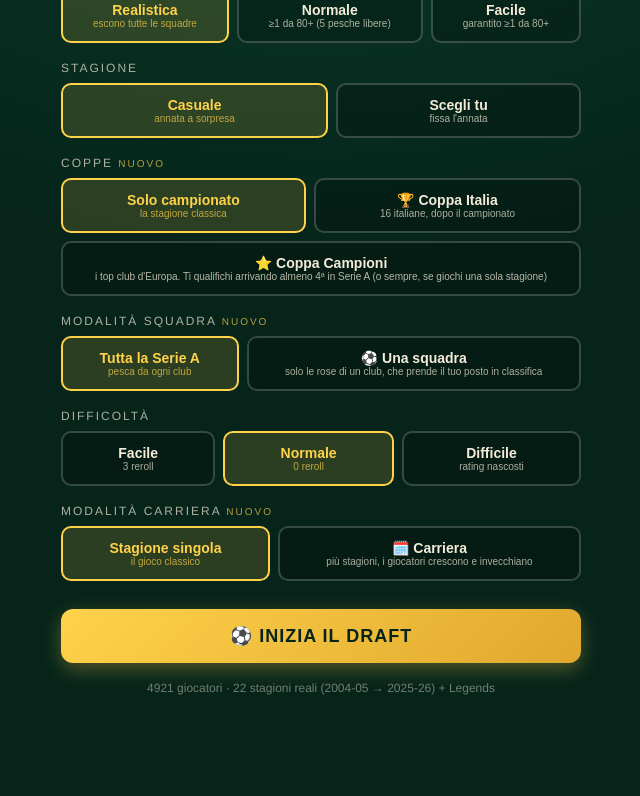
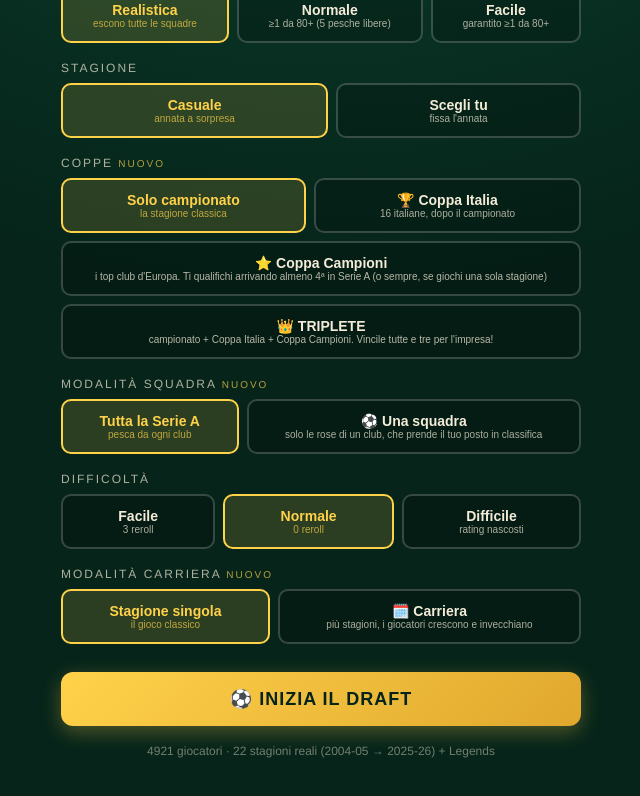
Before and after one commit to Zappo02/38a0-serieA, a React (Vite) app: page / in a window 1280 px wide. Shown: the part 689-1485 px from the top of the page, without its empty margins (319-959 px from the left). Before the commit the page ends 1446 px from the top, so only its background shows below. Built offline with nearby package versions, Linux system fonts and the light colour scheme; the HTML template or start-up script is replaced by a standard one.

Commit message:
Update App.jsx

```diff
--- a/src/App.jsx
+++ b/src/App.jsx
@@ -1146,6 +1146,15 @@
             </span>
           </button>
         </div>
+        <div style={{marginTop:8}}>
+          <button onClick={()=>setCupMode("triplete")} style={{...chip(cupMode==="triplete"), width:"100%",
+            ...(cupMode==="triplete" ? {boxShadow:`0 0 0 2px ${S.gold} inset`} : {})}}>
+            👑 TRIPLETE
+            <span style={{display:"block", fontSize:10, opacity:.75, fontWeight:400}}>
+              campionato + Coppa Italia + Coppa Campioni. Vincile tutte e tre per l'impresa!
+            </span>
+          </button>
+        </div>
 
         <Label>Modalità Squadra <span style={{color:S.gold, fontSize:10}}>NUOVO</span></Label>
         <div style={chipRow}>
@@ -1850,10 +1859,10 @@
         {showStandings && <StandingsTable season={season} />}
 
         <div style={{display:"flex", gap:10, justifyContent:"center", marginTop:16, flexWrap:"wrap"}}>
-          {cupMode === "italia" && (
-            <button onClick={()=>onGoCup({ strength: sim.strength, playedSeason: season.season, type: "italia" })}
+          {(cupMode === "italia" || cupMode === "triplete") && (
+            <button onClick={()=>onGoCup({ strength: sim.strength, playedSeason: season.season, realPos: season.realPos, type: cupMode === "triplete" ? "triplete-italia" : "italia" })}
               style={{...bigBtnSm, background:S.gold, color:S.ink, fontWeight:900, width:"100%"}}>
-              🏆 VAI ALLA COPPA ITALIA
+              {cupMode === "triplete" ? "👑 INIZIA IL TRIPLETE — COPPA ITALIA" : "🏆 VAI ALLA COPPA ITALIA"}
             </button>
           )}
           {cupMode === "champions" && (() => {
@@ -2544,10 +2553,21 @@
 }
 
 // ================== COPPA ITALIA: tabellone visivo (bracket) ==================
-function CupBracket({ cup, onBack, onRestart }) {
+function CupBracket({ cup, onBack, onRestart, tripleteState = null, onNextTriplete = null }) {
   if (!cup) return null;
   const { season, rounds, champion, reached } = cup;
   const meWon = champion.me;
+  // testo vittoria in base al torneo
+  const isChampions = cup.title === "Coppa Campioni";
+  const champTxt = isChampions ? "Sei campione d'Europa!" : "Sei campione d'Italia!";
+  // stato triplete
+  const inTriplete = !!cup.triplete;
+  const isTripleteItalia = cup.triplete === "italia";
+  const isTripleteChampions = cup.triplete === "champions";
+  const isTripleteItaliaWon = isTripleteItalia && meWon; // ha vinto la Coppa Italia del triplete
+  // triplete completato = ha vinto campionato (realPos 1) + Coppa Italia + Coppa Campioni
+  const tripleteDone = isTripleteChampions && meWon && tripleteState
+    && tripleteState.italia === "Vittoria" && tripleteState.realPos === 1;
 
   // riquadro di una singola sfida
   const MatchCard = ({ m, twoLeg }) => {
@@ -2595,14 +2615,25 @@
       <Header small />
       <div style={{maxWidth:980, margin:"0 auto", padding:"0 16px"}}>
         <div style={{...panel, textAlign:"center", borderColor:S.gold, marginBottom:16}}>
-          <div style={{fontSize:44}}>🏆</div>
+          <div style={{fontSize:44}}>{tripleteDone ? "👑" : "🏆"}</div>
           <div style={{color:S.gold, fontSize:26, fontWeight:900, letterSpacing:1}}>{(cup.title||"Coppa Italia").toUpperCase()} {season}</div>
           {meWon
-            ? <div style={{color:S.gold, fontSize:18, fontWeight:800, marginTop:6}}>🎉 L'HAI VINTA! Sei campione d'Italia!</div>
+            ? <div style={{color:S.gold, fontSize:18, fontWeight:800, marginTop:6}}>🎉 L'HAI VINTA! {champTxt}</div>
             : <div style={{color:S.cream, opacity:.85, fontSize:16, marginTop:6}}>
                 La tua squadra è uscita: <b style={{color:S.gold}}>{reached}</b>.
                 Trofeo a <b>{champion.club}</b>.
               </div>}
+          {tripleteDone && (
+            <div style={{marginTop:12, padding:"12px 16px", background:hexA(S.gold,0.18), border:`2px solid ${S.gold}`, borderRadius:12}}>
+              <div style={{fontSize:22, fontWeight:900, color:S.gold, letterSpacing:1}}>👑 TRIPLETE COMPLETATO! 👑</div>
+              <div style={{color:S.cream, fontSize:14, marginTop:4}}>Campionato, Coppa Italia e Coppa Campioni nella stessa stagione. Leggendario.</div>
+            </div>
+          )}
+          {isTripleteItaliaWon && (
+            <div style={{marginTop:10, color:S.cream, opacity:.9, fontSize:14}}>
+              Primo trofeo del Triplete in bacheca. Ora l'Europa: prosegui con la Coppa Campioni!
+            </div>
+          )}
         </div>
 
         <div style={{display:"flex", gap:14, overflowX:"auto", paddingBottom:12, justifyContent:"flex-start"}}>
@@ -2623,6 +2654,19 @@
         </div>
 
         <div style={{display:"flex", gap:10, justifyContent:"center", marginTop:20, flexWrap:"wrap"}}>
+          {isTripleteItalia && onNextTriplete && (() => {
+            const qualified = tripleteState && tripleteState.realPos <= 4;
+            return qualified ? (
+              <button onClick={onNextTriplete} style={{...bigBtnSm, background:S.gold, color:S.ink, fontWeight:900, width:"100%"}}>
+                ⭐ PROSEGUI IL TRIPLETE — COPPA CAMPIONI
+              </button>
+            ) : (
+              <div style={{...bigBtnSm, background:"rgba(0,0,0,.25)", color:hexA(S.cream,0.7), width:"100%",
+                textAlign:"center", cursor:"default", border:`1px solid ${hexA(S.cream,0.2)}`}}>
+                Triplete interrotto: non qualificato alla Coppa Campioni (servirebbe almeno 4° in campionato)
+              </div>
+            );
+          })()}
           <button onClick={onBack} style={{...bigBtnSm, background:"transparent", border:`2px solid ${S.gold}`, color:S.gold}}>
             ↩ Torna al campionato
           </button>
@@ -2646,9 +2690,11 @@
   // ---- Modalità Squadra: pesca solo dalle rose di un club, che prende il tuo posto in campionato ----
   const [teamMode, setTeamMode] = useState(false);
   const [chosenTeam, setChosenTeam] = useState("Roma");
-  // ---- Coppa Italia: dopo il campionato parte un torneo a eliminazione (opt-in) ----
-  const [cupMode, setCupMode] = useState("none"); // none | italia | champions
+  // ---- Coppe: dopo il campionato parte un torneo a eliminazione (opt-in) ----
+  const [cupMode, setCupMode] = useState("none"); // none | italia | champions | triplete
   const [cupResult, setCupResult] = useState(null);
+  // Triplete: memorizzo l'esito delle coppe già giocate e i dati per lanciare la successiva
+  const [tripleteState, setTripleteState] = useState(null); // { italia: reached|null, champions: reached|null, strength, playedSeason }
 
   const formation = FORMATIONS[formationKey];
   const [squad, setSquad] = useState([]);        // array allineato a slots
@@ -2701,6 +2747,7 @@
     }
     setFreePicks(fp);
     setCareerYear(1); setCareerHistory([]); setCareerEvo(null);
+    setTripleteState(null); setCupResult(null);
     setPhase("draft");
   }, [formation, difficulty, pickMode]);
 
@@ -2856,21 +2903,39 @@
     setPhase("bonus"); // nuova stagione: si ripassa dai bonus pre-partita
   }, []);
 
-  // ---- COPPA ITALIA: calcola il torneo e mostra il bracket ----
+  // ---- COPPE: calcola il torneo e mostra il bracket (gestisce anche il Triplete) ----
   const goToCup = useCallback((seasonInfo) => {
-    // seasonInfo: { strength, playedSeason, type } passati dal Result
+    // seasonInfo: { strength, playedSeason, realPos, type }
     const entry = {
       str: seasonInfo.strength,
       club: teamMode ? chosenTeam : "LA TUA SQUADRA",
       excludeClub: teamMode ? chosenTeam : null,
       seedHash: Math.floor(seasonInfo.strength * 1000) ^ (seasonInfo.playedSeason.charCodeAt(0) * 31),
     };
-    const cup = seasonInfo.type === "champions"
+    const isChampions = seasonInfo.type === "champions" || seasonInfo.type === "triplete-champions";
+    const isTriplete = seasonInfo.type === "triplete-italia" || seasonInfo.type === "triplete-champions";
+    const cup = isChampions
       ? simulateChampions(seasonInfo.playedSeason, entry, squad)
       : simulateCup(seasonInfo.playedSeason, entry, squad);
+    if (isTriplete) {
+      cup.triplete = seasonInfo.type === "triplete-italia" ? "italia" : "champions";
+      // memorizza i dati per proseguire e l'esito
+      setTripleteState(prev => {
+        const base = prev || { strength: seasonInfo.strength, playedSeason: seasonInfo.playedSeason, realPos: seasonInfo.realPos, italia: null, champions: null };
+        if (seasonInfo.type === "triplete-italia") return { ...base, italia: cup.reached };
+        return { ...base, champions: cup.reached };
+      });
+    }
     setCupResult(cup);
     setPhase("cuplive");
   }, [teamMode, chosenTeam, squad]);
+
+  // ---- TRIPLETE: dopo la Coppa Italia, prosegui con la Coppa Campioni ----
+  const goToChampionsTriplete = useCallback(() => {
+    if (!tripleteState) return;
+    goToCup({ strength: tripleteState.strength, playedSeason: tripleteState.playedSeason,
+      realPos: tripleteState.realPos, type: "triplete-champions" });
+  }, [tripleteState, goToCup]);
 
   // ============ RENDER ============
   if (phase === "setup") return <Setup {...{formationKey,setFormationKey,difficulty,setDifficulty,draftMode,setDraftMode,pickMode,setPickMode,seasonMode,setSeasonMode,chosenSeason,setChosenSeason,careerMode,setCareerMode,teamMode,setTeamMode,chosenTeam,setChosenTeam,cupMode,setCupMode,startGame}} />;
@@ -2879,7 +2944,7 @@
   if (phase === "result") return <Result {...{squad, formation, forcedSeason, bonusTotal, coach, captain, superSub, excludeClub: teamMode ? chosenTeam : null, careerMode, careerYear, cupMode, onGoCup:goToCup, onRestart:()=>setPhase("setup"), onAdvance:advanceCareer}} />;
   if (phase === "market") return <Market {...{squad, formation, usedIds, forcedSeason, careerYear, careerEvo, difficulty, teamClub: teamMode ? chosenTeam : null, onConfirm:finishMarket}} />;
   if (phase === "cuplive") return <CupLive {...{cup:cupResult, onDone:()=>setPhase("cup")}} />;
-  if (phase === "cup") return <CupBracket {...{cup:cupResult, onBack:()=>setPhase("result"), onRestart:()=>setPhase("setup")}} />;
+  if (phase === "cup") return <CupBracket {...{cup:cupResult, tripleteState, onNextTriplete:goToChampionsTriplete, onBack:()=>setPhase("result"), onRestart:()=>{setTripleteState(null); setPhase("setup");}}} />;
 
   return (
     <Draft {...{formation, squad, round, filledCount, spin, spinning, doSpin, reroll, rerolls,
```
